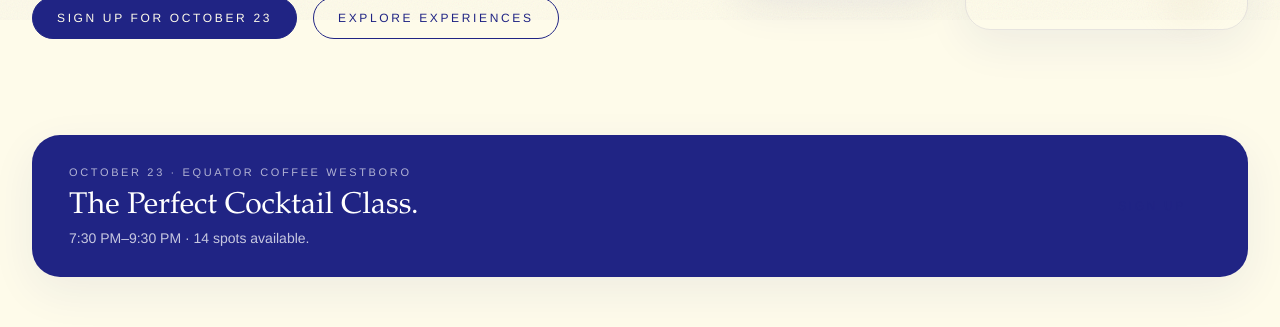
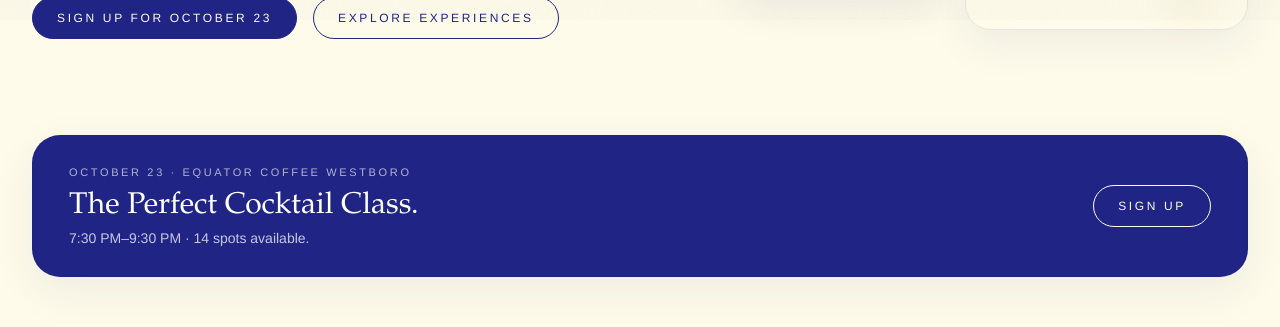
Before and after one commit to ProsperEvents/Prosper-Events-Website, a Next.js app: page / in a window 1280 px wide. Shown: the part 780-1107 px from the top of the page. Built offline with nearby package versions, Linux system fonts and the light colour scheme.

Commit message:
Make cocktail class banner fully clickable

```diff
--- a/app/page.tsx
+++ b/app/page.tsx
@@ -1,4 +1,5 @@
 import Image from "next/image";
+import Link from "next/link";
 import { ButtonLink } from "@/components/button-link";
 import { EventCard } from "@/components/event-card";
 import { ProsperWordmark } from "@/components/prosper-wordmark";
@@ -94,10 +95,14 @@ export default function HomePage() {
 
       <section className="px-4 pb-4 sm:px-6 lg:px-8">
         <Reveal className="mx-auto max-w-7xl">
-          <div className="flex flex-col gap-5 rounded-[1.75rem] border border-navy/10 bg-navy px-6 py-7 text-white shadow-paper sm:flex-row sm:items-center sm:justify-between sm:px-9">
+          <Link
+            href={primaryEventCta.href}
+            aria-label="Sign up for The Perfect Cocktail Class on October 23"
+            className="group flex flex-col gap-5 rounded-[1.75rem] border border-navy/10 bg-navy px-6 py-7 text-white shadow-paper transition duration-500 hover:-translate-y-0.5 hover:bg-ink hover:shadow-card focus-visible:outline-none focus-visible:ring-2 focus-visible:ring-navy focus-visible:ring-offset-4 sm:flex-row sm:items-center sm:justify-between sm:px-9"
+          >
             <div><p className="text-[11px] uppercase tracking-[0.24em] text-white/65">October 23 · Equator Coffee Westboro</p><p className="mt-2 font-display text-3xl">The Perfect Cocktail Class.</p><p className="mt-1 text-sm text-white/75">7:30 PM–9:30 PM · 14 spots available.</p></div>
-            <ButtonLink href={primaryEventCta.href} variant="secondary">Sign Up</ButtonLink>
-          </div>
+            <span className="inline-flex items-center justify-center self-start rounded-full border border-cream px-6 py-3 text-xs font-medium uppercase tracking-[0.22em] text-cream transition duration-500 group-hover:bg-cream group-hover:text-navy sm:self-auto">Sign Up</span>
+          </Link>
         </Reveal>
       </section>
 
```
